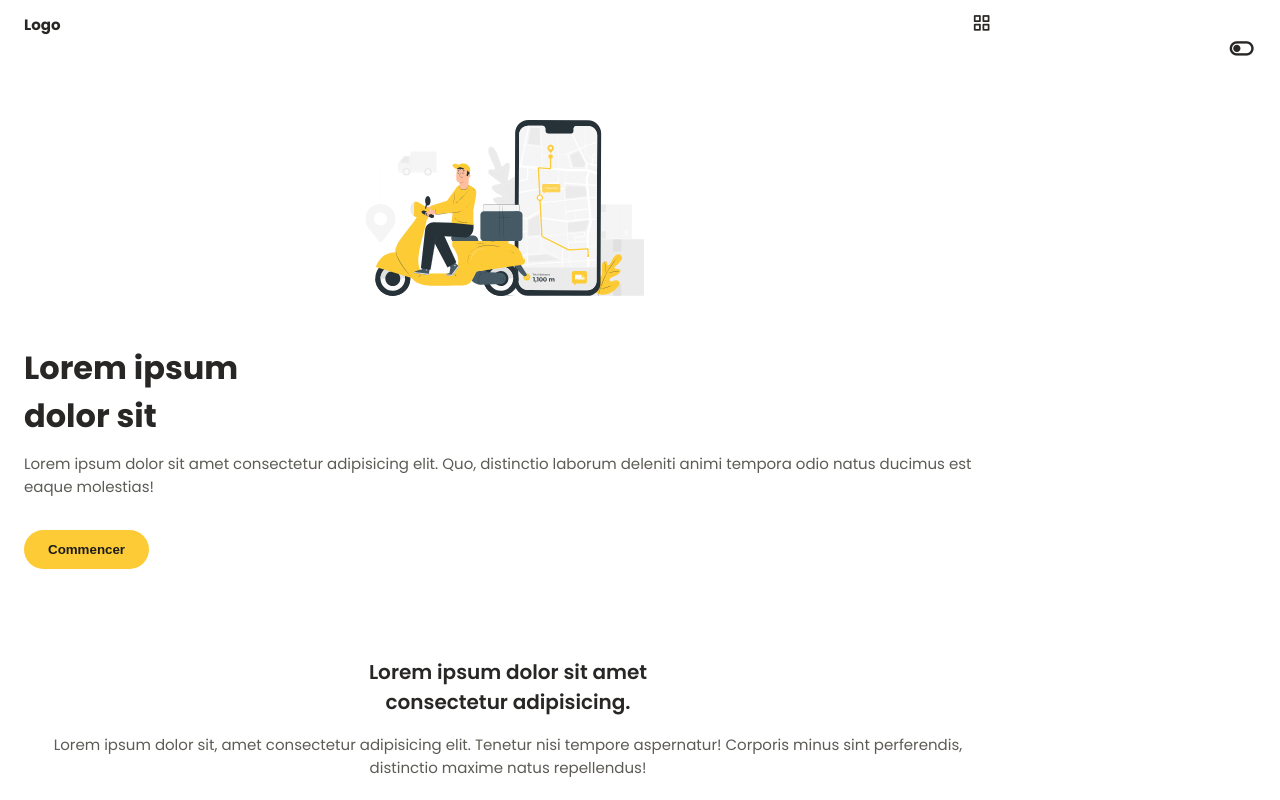
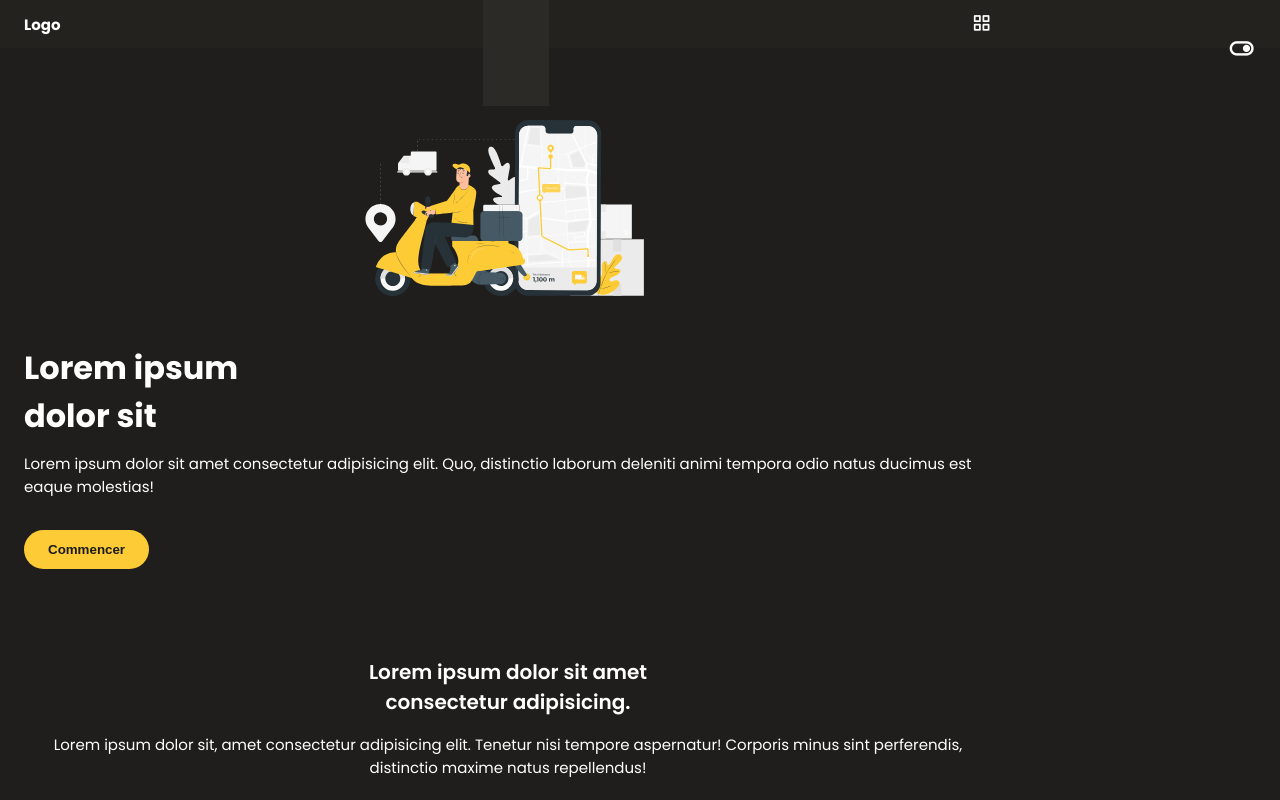
Before and after one commit to CodeurCopieur/landing-page_html-css-js, a plain HTML site: page 01-landing-page/index.html in a window 1280 px wide. Both pictures are taken after a click on the icon 1241 px from the left and 49 px from the top of the page. Shown: the top 800 px of the page. Drawn offline with nearby package versions, Linux system fonts and the light colour scheme.

Commit message:
end dark mode

```diff
--- a/01-landing-page/assets/js/index.js
+++ b/01-landing-page/assets/js/index.js
@@ -85,6 +85,37 @@ gsap.to('#scrollup', {
   markers: true
 })
 
+/*=============== DARK LIGHT THEME ===============*/
+
+const themeButton = document.getElementById('theme-button');
+const darkTheme = 'dark-theme';
+const iconTheme = 'bx-toggle-right';
+
+// si sélectionné par l'utilisateur
+const selectedTheme = localStorage.getItem('selected-theme')
+const selectedIcon = localStorage.getItem('selected-icon')
+
+// On obtient le thème actuel de l'interface en validant la classe dark-theme
+const getCurrentTheme = () => document.body.classList.contains(darkTheme) ? 'dark' : 'light'
+const getCurrentIcon = () => themeButton.classList.contains(iconTheme) ? 'bx-toggle-left' : 'bx-toggle-right'
+
+// Nous validons si l'utilisateur a préalablement choisi
+if (selectedTheme) {
+  // Si la validation est remplie, nous demandons quel était le problème pour savoir si nous avons activé ou désactivé le dark
+  document.body.classList[selectedTheme === 'dark' ? 'add' : 'remove'](darkTheme)
+  themeButton.classList[selectedIcon === 'bx-toggle-left' ? 'add' : 'remove'](iconTheme)
+}
+
+// Activer/désactiver le thème manuellement avec le bouton
+themeButton.addEventListener('click', () => {
+    // Ajouter ou supprimer le thème sombre/icône
+    document.body.classList.toggle(darkTheme)
+    themeButton.classList.toggle(iconTheme)
+    // Nous sauvegardons le thème et l'icône actuelle que l'utilisateur a choisi
+    localStorage.setItem('selected-theme', getCurrentTheme())
+    localStorage.setItem('selected-icon', getCurrentIcon())
+})
+
 function init() {
   initScrollTo();
 }
--- a/01-landing-page/assets/scss/index.scss
+++ b/01-landing-page/assets/scss/index.scss
@@ -71,7 +71,7 @@ body {
   font-size: $normal-font-size;
   background-color: $body-color;
   color: $text-color;
-  // transition: .5s; for animation dark mode
+  transition: .5s; //for animation dark mode
 }
 
 h1, h2, h3 {
@@ -489,14 +489,28 @@ img {
 
 /*=============== Theme  ===============*/
 /*=============== Variable Theme Dark  ===============*/
-body.dark-theme {
-  $first-color-light: hsl($hue, $sat, 75%);
-  $title-color: hsl($hue, 4%, 95%);
-  $text-color: hsl($hue, 4%, 80%);
-  $body-color: hsl($hue, 8%, 13%);
-  $container-color: hsl($hue, 8%, 16%);
-  $scroll-bar-color: hsl($hue, 4%, 32%);
-  $scroll-thumb-color: hsl($hue, 4%, 24%);
+.dark-theme {
+  background-color: #1F1E1C;
+
+  .header {
+    background-color: #24221E;
+  }
+
+  .active-link::before {
+    background-color: #FFF;
+  }
+
+  .nav__logo, .nav__toggle, .change-theme, .nav__link, h1, h2, h3, .button-link, .footer__link, .footer__logo, .footer__description, .footer__copy, .footer__social-link, p, .contact__adress,.contact__information  {
+    color: #FFF;
+  }
+
+  .scroll-header {
+    box-shadow: 0 1px 4px rgba(255, 255, 255, 0.5);
+  }
+
+  .services__data, .nav__menu, .footer  {
+    background-color: #2C2A26;
+  }
 }
 
 
```
Also changed, not shown: 01-landing-page/assets/css/index.css, 1 other file.
